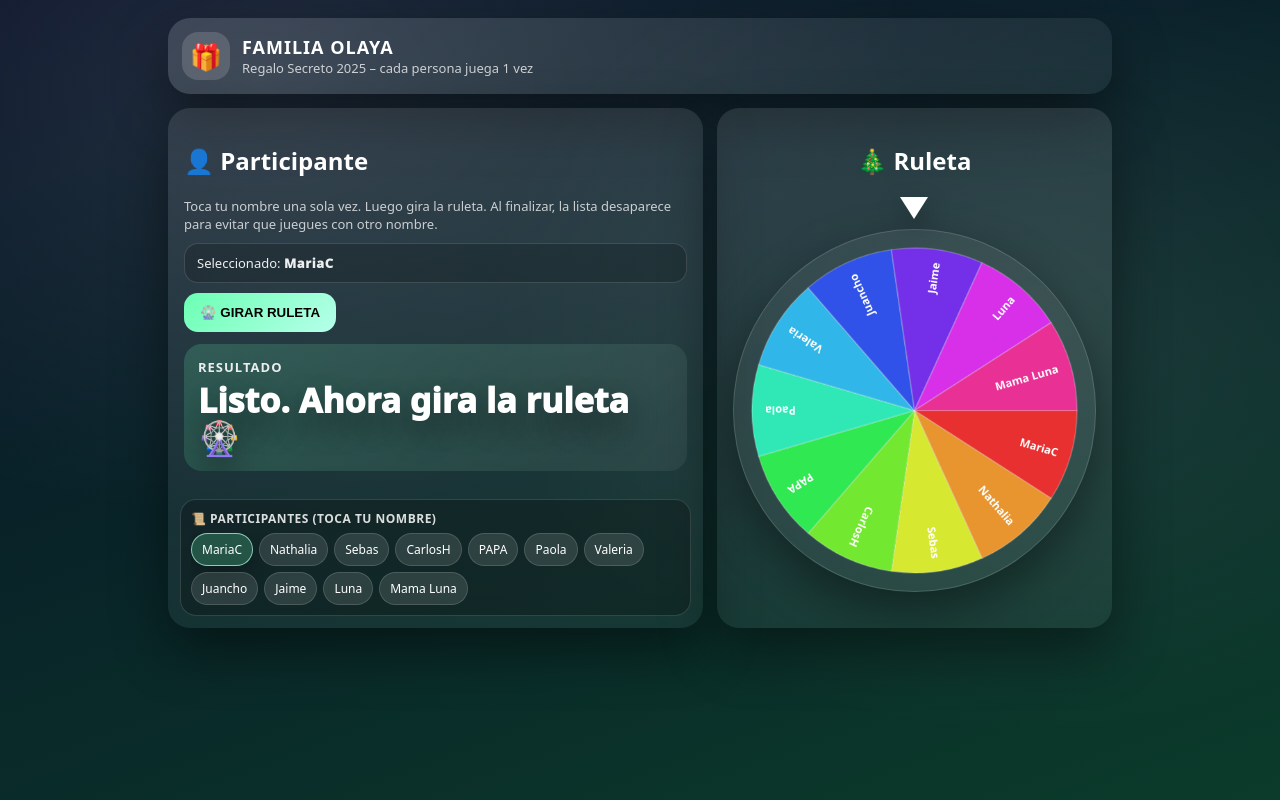
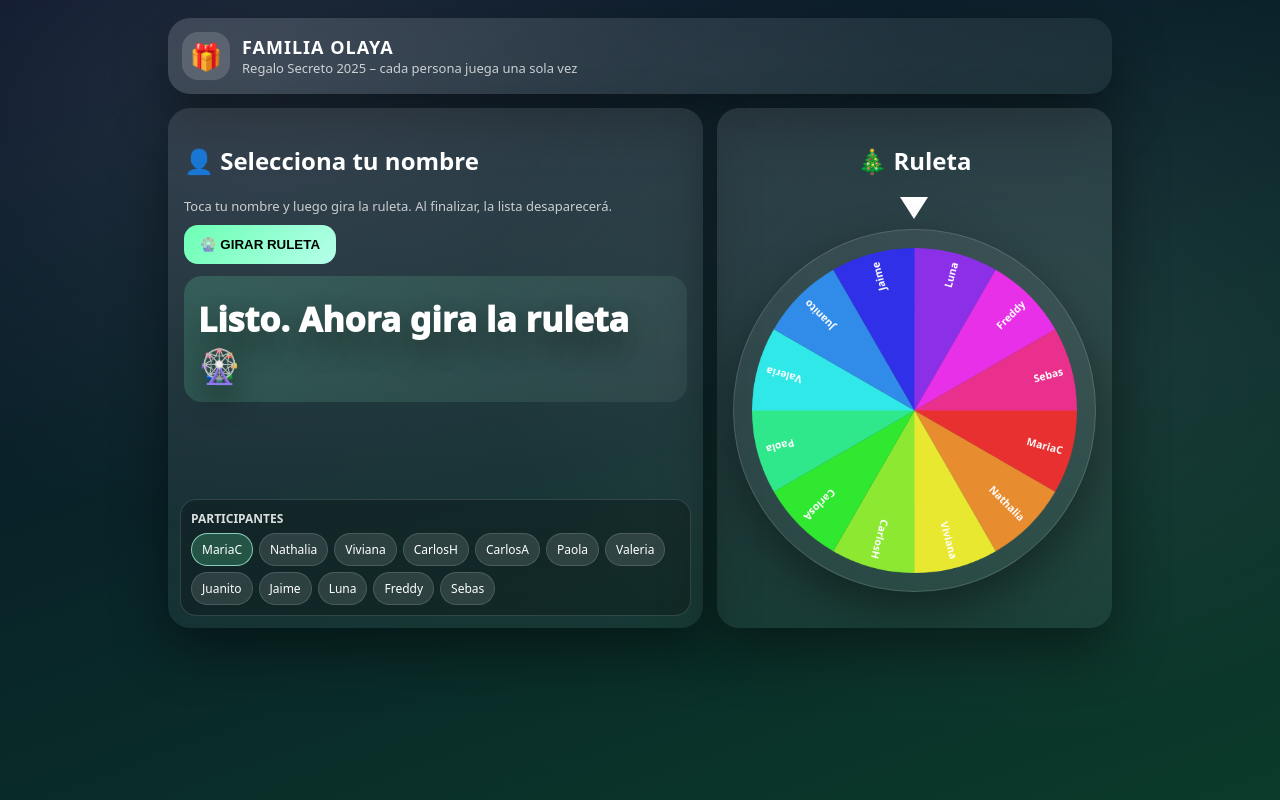
Before and after one commit to olayaca1/Navidad-Olaya2025, a plain HTML site: page index.html in a window 1280 px wide. Both pictures are taken after a click on the element "MariaC". Drawn offline with Linux system fonts and the light colour scheme.

Commit message:
Update index.html

```diff
--- a/index.html
+++ b/index.html
@@ -4,74 +4,102 @@
 <meta charset="utf-8"/>
 <meta name="viewport" content="width=device-width, initial-scale=1"/>
 <title>FAMILIA OLAYA – Regalo Secreto</title>
+
 <style>
   :root{--bg1:#071027;--bg2:#0b3b2a;--text:#fff;--muted:rgba(255,255,255,.75);--card:rgba(255,255,255,.10);--shadow:0 22px 55px rgba(0,0,0,.45)}
   *{box-sizing:border-box}
-  body{margin:0;min-height:100vh;font-family:system-ui,-apple-system,Segoe UI,Roboto,Arial;color:var(--text);
-    background:radial-gradient(1200px 800px at 20% 10%, rgba(255,255,255,.10), transparent 55%),
+  body{
+    margin:0;min-height:100vh;font-family:system-ui,-apple-system,Segoe UI,Roboto,Arial;color:var(--text);
+    background:
+      radial-gradient(1200px 800px at 20% 10%, rgba(255,255,255,.10), transparent 55%),
       radial-gradient(900px 700px at 80% 40%, rgba(255,255,255,.08), transparent 60%),
-               linear-gradient(160deg,var(--bg1),var(--bg2));}
+      linear-gradient(160deg,var(--bg1),var(--bg2));
+  }
   .wrap{max-width:980px;margin:auto;padding:18px}
-  header{background:linear-gradient(135deg, rgba(255,255,255,.15), rgba(255,255,255,.05));border-radius:22px;padding:14px;box-shadow:var(--shadow);display:flex;gap:12px;align-items:center}
-  .logo{width:48px;height:48px;border-radius:16px;display:grid;place-items:center;background:rgba(255,255,255,.15);font-size:26px}
+  header{
+    background:linear-gradient(135deg, rgba(255,255,255,.15), rgba(255,255,255,.05));
+    border-radius:22px;padding:14px;box-shadow:var(--shadow);
+    display:flex;gap:12px;align-items:center
+  }
+  .logo{
+    width:48px;height:48px;border-radius:16px;
+    display:grid;place-items:center;background:rgba(255,255,255,.15);font-size:26px
+  }
   header h1{margin:0;font-size:18px;letter-spacing:1px}
   header p{margin:0;font-size:13px;color:var(--muted)}
 
   .grid{margin-top:14px;display:grid;grid-template-columns:1.15fr .85fr;gap:14px}
   @media(max-width:860px){.grid{grid-template-columns:1fr}}
 
-  .card{background:linear-gradient(180deg,var(--card),rgba(255,255,255,.05));border-radius:22px;box-shadow:var(--shadow);padding:16px;position:relative;min-height:520px;overflow:hidden}
+  .card{
+    background:linear-gradient(180deg,var(--card),rgba(255,255,255,.05));
+    border-radius:22px;box-shadow:var(--shadow);
+    padding:16px;position:relative;min-height:520px;overflow:hidden
+  }
+
   .help{font-size:13px;color:var(--muted);margin:0 0 10px}
-  .row{display:flex;gap:10px;flex-wrap:wrap;margin-top:10px;align-items:center}
 
   button{
     padding:12px 16px;border-radius:14px;border:0;cursor:pointer;font-weight:900;
-    background:linear-gradient(135deg,#6bffb3,#b6ffea);user-select:none
+    background:linear-gradient(135deg,#6bffb3,#b6ffea)
   }
   button:disabled{opacity:.55;cursor:not-allowed}
 
-  .bigResult{margin-top:12px;border-radius:18px;padding:14px;background:linear-gradient(135deg, rgba(107,255,179,.18), rgba(255,255,255,.06));min-height:120px;position:relative;overflow:hidden}
-  .bigResult h3{margin:0;font-size:13px;letter-spacing:1px;color:rgba(255,255,255,.9)}
-  .resultLine{margin-top:6px;font-size:clamp(20px,5vw,34px);font-weight:950;text-shadow:0 14px 30px rgba(0,0,0,.45);line-height:1.1}
+  .bigResult{
+    margin-top:12px;border-radius:18px;padding:14px;
+    background:linear-gradient(135deg, rgba(107,255,179,.18), rgba(255,255,255,.06));
+    min-height:120px
+  }
+  .resultLine{
+    margin-top:6px;font-size:clamp(20px,5vw,34px);
+    font-weight:950;text-shadow:0 14px 30px rgba(0,0,0,.45)
+  }
 
-  .receiver{display:inline-block;padding:6px 12px;border-radius:14px;background:rgba(0,0,0,.25);border:1px solid rgba(255,255,255,.18);position:relative;animation:bombZoom 1s ease-out forwards}
+  .receiver{
+    display:inline-block;padding:6px 12px;border-radius:14px;
+    background:rgba(0,0,0,.25);border:1px solid rgba(255,255,255,.18);
+    position:relative;animation:bombZoom 1s ease-out forwards
+  }
   .receiver::after{content:"💥";position:absolute;top:-22px;right:-22px;font-size:24px}
   @keyframes bombZoom{0%{transform:scale(1)}40%{transform:scale(1.35)}100%{transform:scale(1.2)}}
 
-  .participants{position:absolute;bottom:12px;left:12px;right:12px;background:rgba(0,0,0,.25);border-radius:16px;padding:10px;border:1px solid rgba(255,255,255,.14)}
-  .participants h4{margin:0 0 6px;font-size:12px;text-transform:uppercase;color:rgba(255,255,255,.85);letter-spacing:.5px}
+  .participants{
+    position:absolute;bottom:12px;left:12px;right:12px;
+    background:rgba(0,0,0,.25);border-radius:16px;padding:10px;
+    border:1px solid rgba(255,255,255,.14)
+  }
+  .participants h4{
+    margin:0 0 6px;font-size:12px;text-transform:uppercase;color:rgba(255,255,255,.85)
+  }
 
-  .list{display:flex;flex-wrap:wrap;gap:6px;max-height:130px;overflow:auto;padding-right:6px}
+  .list{display:flex;flex-wrap:wrap;gap:6px;max-height:140px;overflow:auto}
+
   .chip{
     padding:7px 10px;font-size:12px;border-radius:999px;
     background:rgba(255,255,255,.12);border:1px solid rgba(255,255,255,.14);
-    cursor:pointer;user-select:none;white-space:nowrap;
-    transition:transform .08s ease, background .15s ease, border-color .15s ease;
+    cursor:pointer;user-select:none
   }
-  .chip:hover{transform:scale(1.03)}
   .chip.selected{
     background:rgba(107,255,179,.22);
-    border-color:rgba(182,255,234,.7);
-    box-shadow:0 10px 25px rgba(0,0,0,.25);
+    border-color:rgba(182,255,234,.7)
   }
 
   .wheelWrap{text-align:center}
-  .pointer{width:0;height:0;margin:0 auto 10px;border-left:14px solid transparent;border-right:14px solid transparent;border-top:22px solid #fff;filter:drop-shadow(0 10px 12px rgba(0,0,0,.35))}
-  canvas{width:100%;max-width:420px;border-radius:50%;box-shadow:0 18px 45px rgba(0,0,0,.4);background:rgba(255,255,255,.06);border:1px solid rgba(255,255,255,.14)}
+  .pointer{
+    width:0;height:0;margin:0 auto 10px;
+    border-left:14px solid transparent;border-right:14px solid transparent;
+    border-top:22px solid #fff
+  }
+  canvas{
+    width:100%;max-width:420px;border-radius:50%;
+    box-shadow:0 18px 45px rgba(0,0,0,.4);
+    background:rgba(255,255,255,.06);border:1px solid rgba(255,255,255,.14)
+  }
 
-  .pickedBox{
-    margin-top:10px;
-    padding:10px 12px;
-    border-radius:14px;
-    border:1px solid rgba(255,255,255,.14);
-    background:rgba(0,0,0,.18);
-    font-size:13px;color:rgba(255,255,255,.92);
-  }
-  .pickedName{font-weight:950;letter-spacing:.6px}
-
-  .hidden{display:none !important}
+  .hidden{display:none!important}
 </style>
 </head>
+
 <body>
 
 <div class="wrap">
@@ -79,30 +107,23 @@
     <div class="logo">🎁</div>
     <div>
       <h1>FAMILIA OLAYA</h1>
-      <p>Regalo Secreto 2025 – cada persona juega 1 vez</p>
+      <p>Regalo Secreto 2025 – cada persona juega una sola vez</p>
     </div>
   </header>
 
   <div class="grid">
     <section class="card">
-      <h2>👤 Participante</h2>
-      <p class="help">Toca tu nombre una sola vez. Luego gira la ruleta. Al finalizar, la lista desaparece para evitar que juegues con otro nombre.</p>
+      <h2>👤 Selecciona tu nombre</h2>
+      <p class="help">Toca tu nombre y luego gira la ruleta. Al finalizar, la lista desaparecerá.</p>
 
-      <div class="pickedBox" id="pickedBox">
-        Seleccionado: <span class="pickedName" id="pickedName">Ninguno</span>
-      </div>
-
-      <div class="row">
       <button id="spinBtn" disabled>🎡 GIRAR RULETA</button>
-      </div>
 
       <div class="bigResult">
-        <h3>RESULTADO</h3>
         <div class="resultLine" id="resultText">Selecciona tu nombre para empezar</div>
       </div>
 
       <div class="participants" id="participantsPanel">
-        <h4>📜 PARTICIPANTES (TOCA TU NOMBRE)</h4>
+        <h4>Participantes</h4>
         <div class="list" id="plist"></div>
       </div>
     </section>
@@ -117,166 +138,107 @@
 
 <script>
 document.addEventListener("DOMContentLoaded", () => {
-  // ✅ TU API
-  const API_URL = "https://script.google.com/macros/s/AKfycbwgrT9UEdOUGCTJhYR9jamo-TYJ7lDHuYPqR8ZrJS0-rzDZq9RSqwkPwv5PEKabLbu97g/exec";
 
-  // ✅ Nombres EXACTOS (igual que en Sheet participants)
-  const FAMILY = ["MariaC","Nathalia","Sebas","CarlosH","PAPA","Paola","Valeria","Juancho","Jaime","Luna","Mama Luna"];
+  const API_URL =
+    "https://script.google.com/macros/s/AKfycbwgrT9UEdOUGCTJhYR9jamo-TYJ7lDHuYPqR8ZrJS0-rzDZq9RSqwkPwv5PEKabLbu97g/exec";
+
+  // ✅ LISTA ACTUALIZADA
+  const FAMILY = [
+    "MariaC",
+    "Nathalia",
+    "Viviana",
+    "CarlosH",
+    "CarlosA",
+    "Paola",
+    "Valeria",
+    "Juanito",
+    "Jaime",
+    "Luna",
+    "Freddy",
+    "Sebas"
+  ];
 
   const spinBtn = document.getElementById("spinBtn");
   const resultEl = document.getElementById("resultText");
   const plist = document.getElementById("plist");
+  const panel = document.getElementById("participantsPanel");
   const canvas = document.getElementById("wheel");
   const ctx = canvas.getContext("2d");
 
-  const pickedBox = document.getElementById("pickedBox");
-  const pickedNameEl = document.getElementById("pickedName");
-  const participantsPanel = document.getElementById("participantsPanel");
+  let selected="", spinning=false, rot=0;
 
-  let selectedGiver = "";
-  let selectedChip = null;
-
-  function normalize(s){
-    return (s||"").trim().toLowerCase().normalize("NFD").replace(/[\u0300-\u036f]/g,"");
+  function norm(s){
+    return s.toLowerCase().normalize("NFD").replace(/[\u0300-\u036f]/g,"");
   }
 
-  // ===== RUEDA =====
-  let rot=0, spinning=false;
+  FAMILY.forEach(n=>{
+    const c=document.createElement("div");
+    c.className="chip";
+    c.textContent=n;
+    c.onclick=()=>{
+      document.querySelectorAll(".chip").forEach(x=>x.classList.remove("selected"));
+      c.classList.add("selected");
+      selected=n;
+      spinBtn.disabled=false;
+      resultEl.textContent="Listo. Ahora gira la ruleta 🎡";
+    };
+    plist.appendChild(c);
+  });
 
-  function drawWheel(rotation, hiIdx=-1){
-    const r = canvas.width/2;
+  function drawWheel(angle, hi=-1){
+    const r=canvas.width/2;
     ctx.clearRect(0,0,canvas.width,canvas.height);
-    ctx.save();
-    ctx.translate(r,r);
-    ctx.rotate(rotation);
-
-    const ang = 2*Math.PI / FAMILY.length;
-
-    for(let i=0;i<FAMILY.length;i++){
-      const start=i*ang, end=(i+1)*ang;
-      const isHi=i===hiIdx;
-      const radius=isHi ? r*0.93 : r*0.90;
-      const hue=i*360/FAMILY.length;
-
-      ctx.beginPath();
-      ctx.moveTo(0,0);
-      ctx.arc(0,0,radius,start,end);
-      ctx.closePath();
-      ctx.fillStyle=`hsl(${hue},80%,${isHi?"62%":"55%"})`;
+    ctx.save();ctx.translate(r,r);ctx.rotate(angle);
+    const a=2*Math.PI/FAMILY.length;
+    FAMILY.forEach((n,i)=>{
+      ctx.beginPath();ctx.moveTo(0,0);
+      ctx.arc(0,0,r*0.9,i*a,(i+1)*a);ctx.closePath();
+      ctx.fillStyle=`hsl(${i*360/FAMILY.length},80%,55%)`;
       ctx.fill();
-
-      ctx.lineWidth=isHi?6:2;
-      ctx.strokeStyle=isHi?"rgba(255,255,255,.95)":"rgba(255,255,255,.22)";
-      ctx.stroke();
-
-      ctx.save();
-      ctx.rotate(start + ang/2);
-      ctx.fillStyle="#fff";
-      ctx.font=isHi?"900 18px system-ui":"bold 16px system-ui";
-      ctx.textAlign="right";
-      ctx.fillText(FAMILY[i], radius*0.92, 6);
+      ctx.save();ctx.rotate(i*a+a/2);
+      ctx.fillStyle="#fff";ctx.textAlign="right";
+      ctx.font="bold 15px system-ui";
+      ctx.fillText(n,r*0.85,6);
       ctx.restore();
-    }
-
+    });
     ctx.restore();
   }
   drawWheel(rot);
 
-  function easeOutQuint(t){ return 1 - Math.pow(1-t,5); }
-
-  async function api(action, giver){
-    const url = `${API_URL}?action=${encodeURIComponent(action)}&giver=${encodeURIComponent(giver)}&ts=${Date.now()}`;
-    const r = await fetch(url, { cache:"no-store", redirect:"follow" });
-    if(!r.ok) throw new Error(`HTTP ${r.status} consultando API`);
+  async function api(action,g){
+    const u=`${API_URL}?action=${action}&giver=${encodeURIComponent(g)}&t=${Date.now()}`;
+    const r=await fetch(u,{cache:"no-store"});
     return r.json();
   }
 
-  async function getOrCreateAssignment(giver){
-    const j1 = await api("get", giver);
-    if(j1.ok && j1.assignment) return j1.assignment;
-
-    const j2 = await api("spin", giver);
-    if(!j2.ok) throw new Error(j2.error || "Error API");
-    return j2.assignment;
-  }
-
-  // ===== CHIPS: seleccionar nombre (sin input) =====
-  plist.innerHTML = "";
-  FAMILY.forEach(n=>{
-    const c=document.createElement("div");
-    c.className="chip";
-    c.textContent=n;
-
-    c.onclick = () => {
-      if(spinning) return; // si está girando, no tocar
-      // marcar seleccionado
-      if(selectedChip) selectedChip.classList.remove("selected");
-      selectedChip = c;
-      c.classList.add("selected");
-
-      selectedGiver = n;
-      pickedNameEl.textContent = n;
-      spinBtn.disabled = false;
-      resultEl.textContent = "Listo. Ahora gira la ruleta 🎡";
-    };
-
-    plist.appendChild(c);
-  });
-
-  // ===== SPIN =====
-  spinBtn.onclick = async ()=>{
+  spinBtn.onclick=async()=>{
     if(spinning) return;
-    if(!selectedGiver){
-      alert("Primero selecciona tu nombre.");
-      return;
-    }
-
-    try{
-      spinning=true;
-      spinBtn.disabled=true;
+    spinning=true; spinBtn.disabled=true;
     resultEl.textContent="Consultando servidor...";
 
-      const assignment = await getOrCreateAssignment(selectedGiver);
-      const receiver = assignment.receiver;
+    let r=await api("get",selected);
+    if(!r.assignment) r=await api("spin",selected);
 
-      const idx = FAMILY.findIndex(n => normalize(n)===normalize(receiver));
-      if(idx < 0) throw new Error("El receptor devuelto por el servidor no está en la lista local.");
+    const rec=r.assignment.receiver;
+    const idx=FAMILY.findIndex(n=>norm(n)===norm(rec));
 
-      // giro 5+ segundos
-      const ang=2*Math.PI/FAMILY.length;
-      const targetCenter=(idx+0.5)*ang;
-      const start=rot;
-      const end=rot + 10*(2*Math.PI) + (Math.PI*1.5 - targetCenter);
-      const dur=5200;
-      const t0=performance.now();
+    const a=2*Math.PI/FAMILY.length;
+    const target=(idx+0.5)*a;
+    const start=rot,end=rot+10*(2*Math.PI)+(Math.PI*1.5-target);
+    const t0=performance.now(),d=5200;
 
-      const anim=(now)=>{
-        const p=Math.min(1,(now-t0)/dur);
-        rot=start+(end-start)*easeOutQuint(p);
-        drawWheel(rot,-1);
+    (function anim(t){
+      const p=Math.min(1,(t-t0)/d);
+      rot=start+(end-start)*(1-Math.pow(1-p,5));
+      drawWheel(rot);
       if(p<1) requestAnimationFrame(anim);
       else{
-          drawWheel(rot,idx);
-
-          resultEl.innerHTML =
-            `<b>${selectedGiver.toUpperCase()}</b> debe dar regalo a <span class="receiver">${receiver.toUpperCase()}</span>`;
-
-          // ✅ ocultar lista de nombres para que NO puedan elegir otro
-          participantsPanel.classList.add("hidden");
-          pickedBox.innerHTML = `✅ Ya jugaste como <span class="pickedName">${selectedGiver}</span>. ¡Felices fiestas! 🎄`;
-
-          spinning=false;
+        drawWheel(rot);
+        resultEl.innerHTML=`<b>${selected}</b> debe dar regalo a <span class="receiver">${rec}</span>`;
+        panel.classList.add("hidden");
       }
+    })(t0);
   };
-      requestAnimationFrame(anim);
-
-    }catch(err){
-      spinning=false;
-      spinBtn.disabled=false;
-      resultEl.textContent="ERROR: " + (err && err.message ? err.message : err);
-    }
-  };
-
 });
 </script>
 </body>
```
Lines whose indentation alone changed are shown as unchanged.
